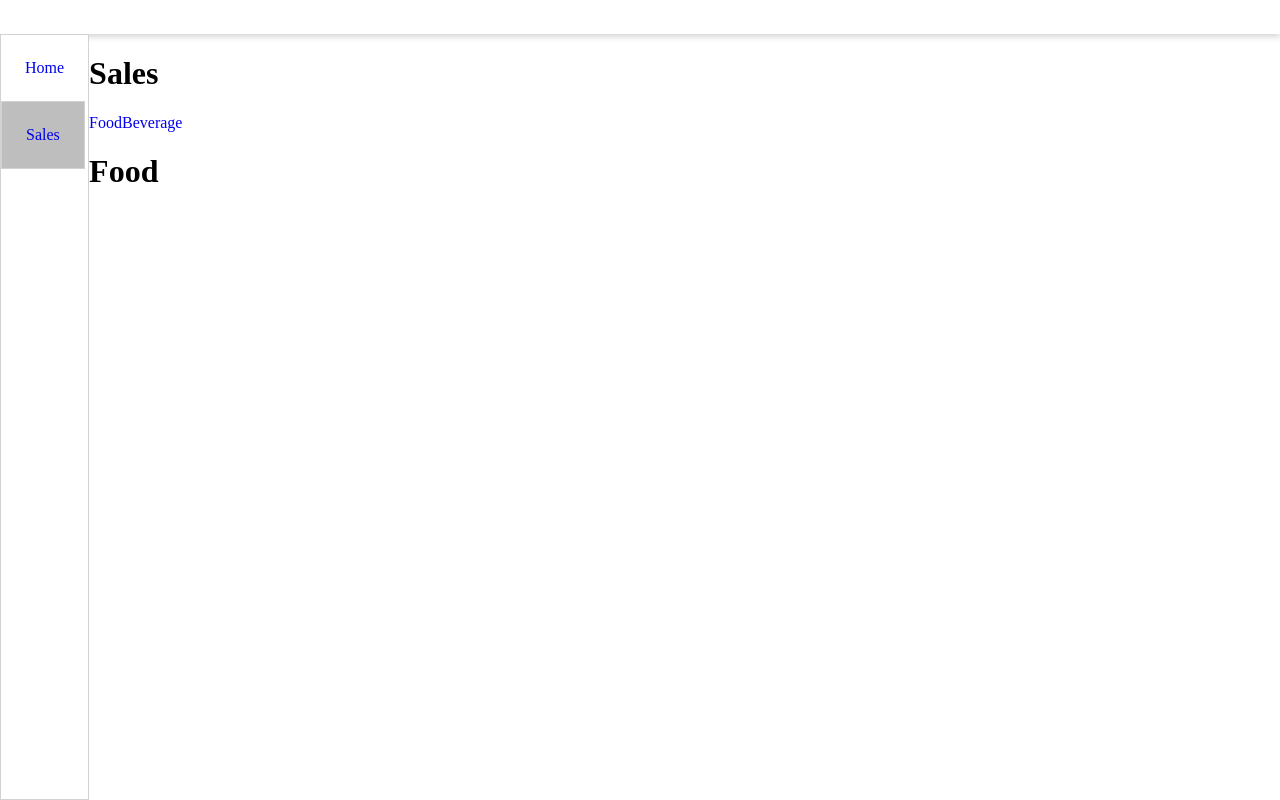
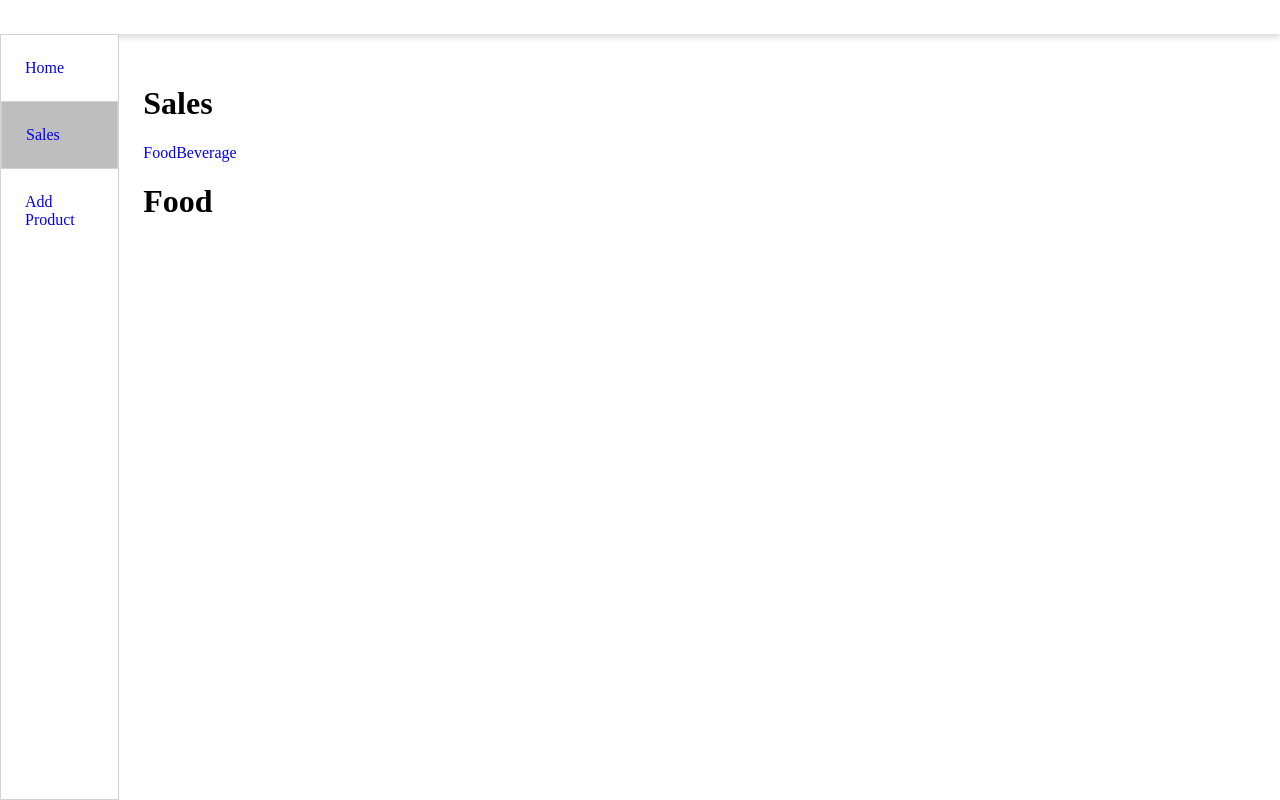
Before and after one commit to hariadiarief/archived-personal-vue-2-dashboard, a Vue app: page /sales in a window 1280 px wide. Built offline with nearby package versions, Linux system fonts and the light colour scheme.

Commit message:
add: add-product tab

```diff
--- a/src/components/LayoutDashboard.vue
+++ b/src/components/LayoutDashboard.vue
@@ -7,8 +7,11 @@
 			<aside class="layout-dashboard__main__aside">
 				<router-link class="layout-dashboard__main__aside__navigation" to="/" exact>Home</router-link>
 				<router-link class="layout-dashboard__main__aside__navigation" to="/sales">Sales</router-link>
+				<router-link class="layout-dashboard__main__aside__navigation" to="/add-product">Add Product</router-link>
 			</aside>
-			<router-view />
+			<main>
+				<router-view />
+			</main>
 		</div>
 	</div>
 </template>
--- a/src/router/index.js
+++ b/src/router/index.js
@@ -1,13 +1,12 @@
 import Vue from 'vue'
 import VueRouter from 'vue-router'
-import LayoutDashboard from '@/components/LayoutDashboard.vue'
 
 Vue.use(VueRouter)
 
 const routes = [
 	{
 		path: '/',
-		component: LayoutDashboard,
+		component: () => import('@/components/LayoutDashboard.vue'),
 		children: [
 			{ path: '', component: () => import('@/views/home/index.vue') },
 			{
@@ -21,6 +20,7 @@ const routes = [
 					},
 				],
 			},
+			{ path: 'add-product', component: () => import('@/views/addProduct/index.vue') },
 		],
 	},
 ]
--- a/src/styles/layout/_LayoutDashboard.scss
+++ b/src/styles/layout/_LayoutDashboard.scss
@@ -28,7 +28,6 @@
     &__aside {
         display: flex;
         flex-direction: column;
-        width: fit-content;
 
         background: #FFFFFF 0% 0% no-repeat padding-box;
         border: 0.5px solid #D2D2D2;
@@ -54,12 +53,9 @@
                 background-color: rgba(128, 128, 128, 0.514);
             }
         }
-
-        &__navigation--active {
-            @extend .layout-dashboard__main__aside;
-            background-color: rgba(128, 128, 128, 0.514);
-        }
     }
 
-
+    main {
+        width: 100%;
+    }
 }
--- a/src/styles/pages/_Home.scss
+++ b/src/styles/pages/_Home.scss
@@ -1,7 +1,6 @@
 .home {
     display: flex;
     flex-direction: column;
-    width: 100%;
     padding: 30px 24px;
 }
 
--- a/src/styles/pages/_Sales.scss
+++ /dev/null
@@ -1,6 +0,0 @@
-.sales {
-    display: flex;
-    flex-direction: column;
-    width: 100%;
-    padding: 30px 24px;
-}
--- /dev/null
+++ b/src/views/addProduct/index.vue
@@ -0,0 +1,19 @@
+<template>
+	<div class="add-product">
+		<h1>add product</h1>
+	</div>
+</template>
+
+<script>
+export default {
+	name: 'addProduct',
+}
+</script>
+
+<style lang="scss" scoped>
+.add-product {
+	display: flex;
+	flex-direction: column;
+	padding: 30px 24px;
+}
+</style>
--- a/src/views/sales/index.vue
+++ b/src/views/sales/index.vue
@@ -1,5 +1,5 @@
 <template>
-  <div>
+	<div class="sales">
 		<h1>Sales</h1>
 		<div>
 			<router-link to="/sales">Food</router-link>
@@ -11,6 +11,14 @@
 
 <script>
 export default {
-  name: "Sales",
-};
+	name: 'Sales',
+}
 </script>
+
+<style lang="scss" scoped>
+.sales {
+	display: flex;
+	flex-direction: column;
+	padding: 30px 24px;
+}
+</style>
```
Also changed, not shown: src/main.js (+12 -11 lines). Lines whose indentation alone changed are shown as unchanged.
